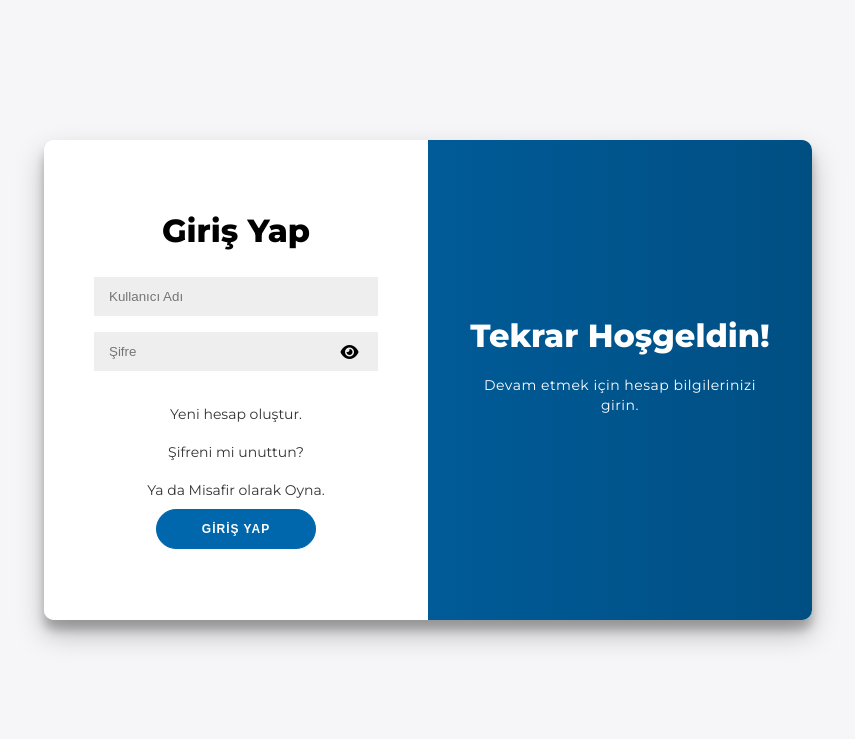
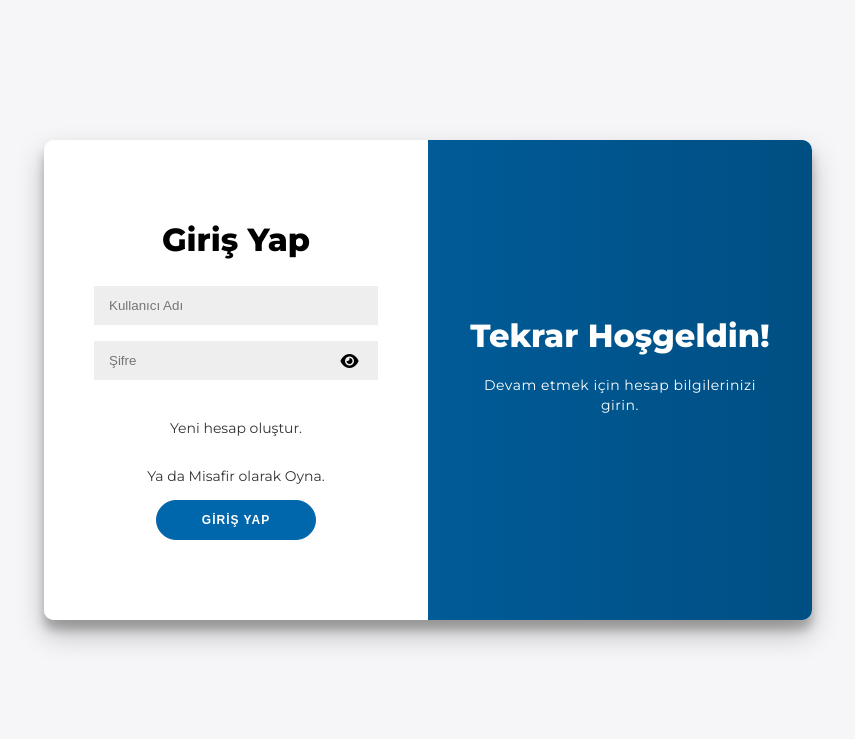
Before and after one commit to BerkayBaseski/AdamAsmacaOyunu, a PHP site: page /login.php in a window 1280 px wide. Shown: the top 739 px of the page, without its empty margins (212-1067 px from the left). Run offline with PHP 8.4, Linux system fonts and the light colour scheme.

Commit message:
Revert "Güncellem"
This reverts commit e8dd1aba64abc7489edd38c9019fd1625e9414c1.

```diff
--- a/girisyap.css
+++ b/girisyap.css
@@ -41,7 +41,7 @@ a {
 	color: #333;
 	font-size: 14px;
 	text-decoration: none;
-	margin: 10px 0;
+	margin: 15px 0;
 }
 
 button {
--- a/hangman.css
+++ b/hangman.css
@@ -1,4 +1,4 @@
-/*Google Fonts projeye dahil etme*/
+/* Importing Google font - Open Sans */
 @import url("https://fonts.googleapis.com/css2?family=Open+Sans:wght@400;500;600;700&display=swap");
 * {
     margin: 0;
--- a/login.php
+++ b/login.php
@@ -62,7 +62,6 @@ if ($_SERVER["REQUEST_METHOD"] == "POST") {
                 <input type="password" name="password" id="password" placeholder="Şifre" /><i class="fa fa-eye"
                     id="togglePassword"></i>
                 <a href="signin.html">Yeni hesap oluştur.</a>
-                <a href="forgotpassword.php">Şifreni mi unuttun?</a>
                 <a href="guest.html">Ya da Misafir olarak Oyna.</a>
                 <button type="submit">Giriş Yap</button>
                 <!-- Hata mesajını görüntüle -->
--- a/passwordsuccess.html
+++ b/passwordsuccess.html
@@ -12,7 +12,7 @@
         <h1>Şifre Güncelleme Başarılı!</h1>
         <i class="fa fa-check-circle"></i>
         <p>Şifreniz başarıyla güncellendi.</p>
-        <a href="login.php">Giriş Yap sayfasına git</a>
+        <a href="login.html">Giriş Yap sayfasına git</a>
     </div>
 </body>
 </html>
--- a/scripts/script.js
+++ b/scripts/script.js
@@ -6,7 +6,7 @@ const gameModal = document.querySelector(".game-modal");
 const playAgainBtn = gameModal.querySelector("button");
 const totalPointsDisplay = document.getElementById("totalPointsDisplay");
 
-// Değişkenler
+// Değişkelnler
 let currentWord, correctLetters, wrongGuessCount, roundsRemaining, totalPoints;
 const maxGuesses = 6;
 const totalRounds = 10; // Toplam 10 tur oynanacak
@@ -132,7 +132,7 @@ const initGame = (button, clickedLetter) => {
         wrongGuessCount++;
         hangmanImage.src = `images/hangman-${wrongGuessCount}.svg`;
 
-        // Total puanı koruma
+        // Total puanı kooruma
         if (totalPoints > 0) {
             updateTotalPoints();
         }
```
